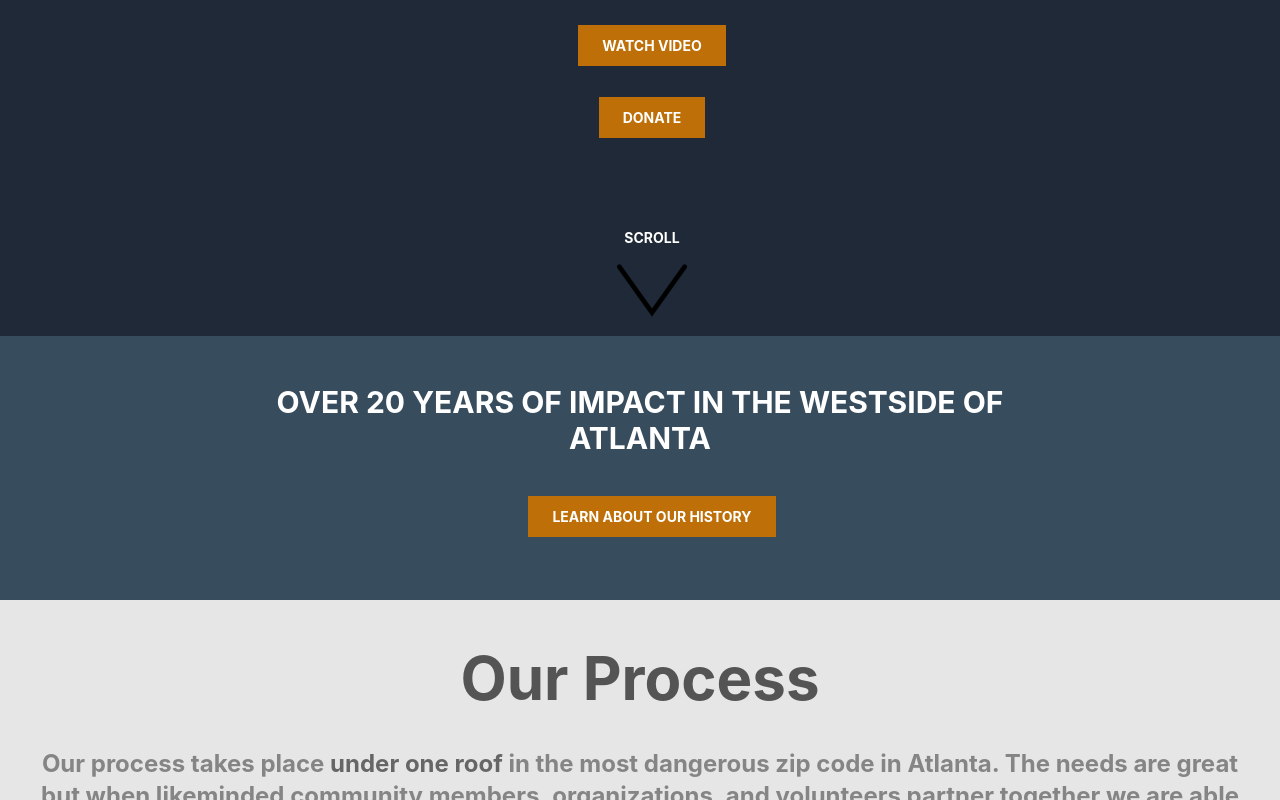
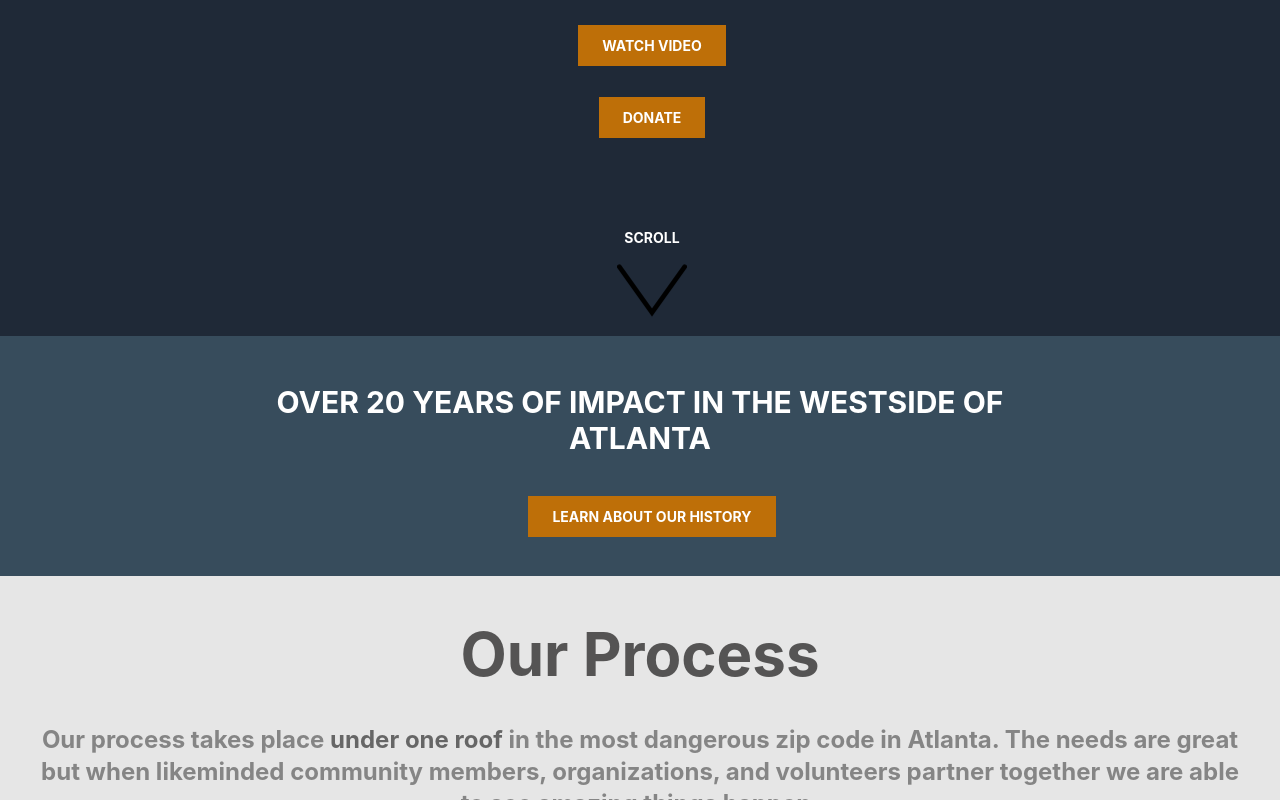
Before and after one commit to CCaressimo/COR_Clone, a React (Create React App) app in the folder cor/: page / in a window 1280 px wide. Shown: the part 479-1279 px from the top of the page. Built offline with nearby package versions, Linux system fonts and the light colour scheme.

Commit message:
implemented scroll button for main page

```diff
--- a/cor/package.json
+++ b/cor/package.json
@@ -11,6 +11,7 @@
     "react-browser-router": "^2.1.2",
     "react-dom": "^17.0.2",
     "react-scripts": "4.0.3",
+    "react-scroll": "^1.8.3",
     "web-vitals": "^1.0.1"
   },
   "scripts": {
--- a/cor/src/App.jsx
+++ b/cor/src/App.jsx
@@ -45,3 +45,5 @@ const App = () => {
 }
 
 export default App;
+
+// use for main page scroll to top onClick={() => scroll.scrollToTop}
--- a/cor/src/components/Hero.jsx
+++ b/cor/src/components/Hero.jsx
@@ -1,6 +1,10 @@
 import React from 'react'
 import { NavLink } from "react-router-dom"
+import { Link } from 'react-scroll'
 import "./css/Hero.css"
+
+import Impact from "./Impact"
+
 
 export default function Hero() {
     return (
@@ -43,9 +47,11 @@ export default function Hero() {
                         <div class="px-6 pb-2 mx-auto items-center">
                             <div class="w-full overflow-y-hidden px-4">
                                 <div className="text-center pt-6">
+                                    <Link className="I-Impact"  to="Impact" smooth={true} duration={1000}>
                                     <svg class="arrow animate-bounce mx-auto text-sm ml-3 sm:ml-6" width="70" height="55" viewBox="-2.5 -5 75 60" preserveAspectRatio="none">
                                         <path d="M0,0 l35,50 l35,-50" fill="none" stroke="black" stroke-linecap="round" stroke-width="5" />
                                     </svg>
+                                    </Link>
                                 </div>
                             </div>
                         </div>
--- a/cor/src/components/Impact.jsx
+++ b/cor/src/components/Impact.jsx
@@ -5,13 +5,13 @@ import "./css/Impact.css"
 export default function Impact() {
     return (
         <main>
-            <section>
+            <section className="I-Impact" id="Impact">
                 <div>
                     <div class="background flex flex-col items-center pt-6 sm:pt-12">
                         <div class="w-11/12 sm:w-2/3">
                             <h1 class="container sm:text-lg md:text-xl lg:text-2xl xl:text-3xl text-center text-white font-bold leading-tight">OVER 20 YEARS OF IMPACT IN THE WESTSIDE OF ATLANTA</h1>
                         </div>
-                        <div class="px-6 mx-auto items-center pt-6 pb-12">
+                        <div class="px-6 mx-auto items-center pt-6 pb-6">
                             <div class="w-full overflow-y-hidden px-4">
                                 <div className="text-center py-6">
                                     <NavLink
--- a/cor/src/components/Nav.jsx
+++ b/cor/src/components/Nav.jsx
@@ -9,7 +9,7 @@ export default function NavBar({toggle}) {
         <nav className="headerText flex justify-between items-center h-36 background relative shadow-sm text-gray-100">
           <NavLink
             to="/"
-            className="titleText inflex-flex items-center py-6 px-3 ml-24 rounded text-4xl font-bold  tracking-widest "
+            className="titleText inflex-flex items-center py-6 px-3 ml-24 rounded text-4xl font-bold  tracking-widest"
           >
             City Of Refuge
           </NavLink>
```
Also changed, not shown: 1 other file (tests, documents, lock files or other folders).
